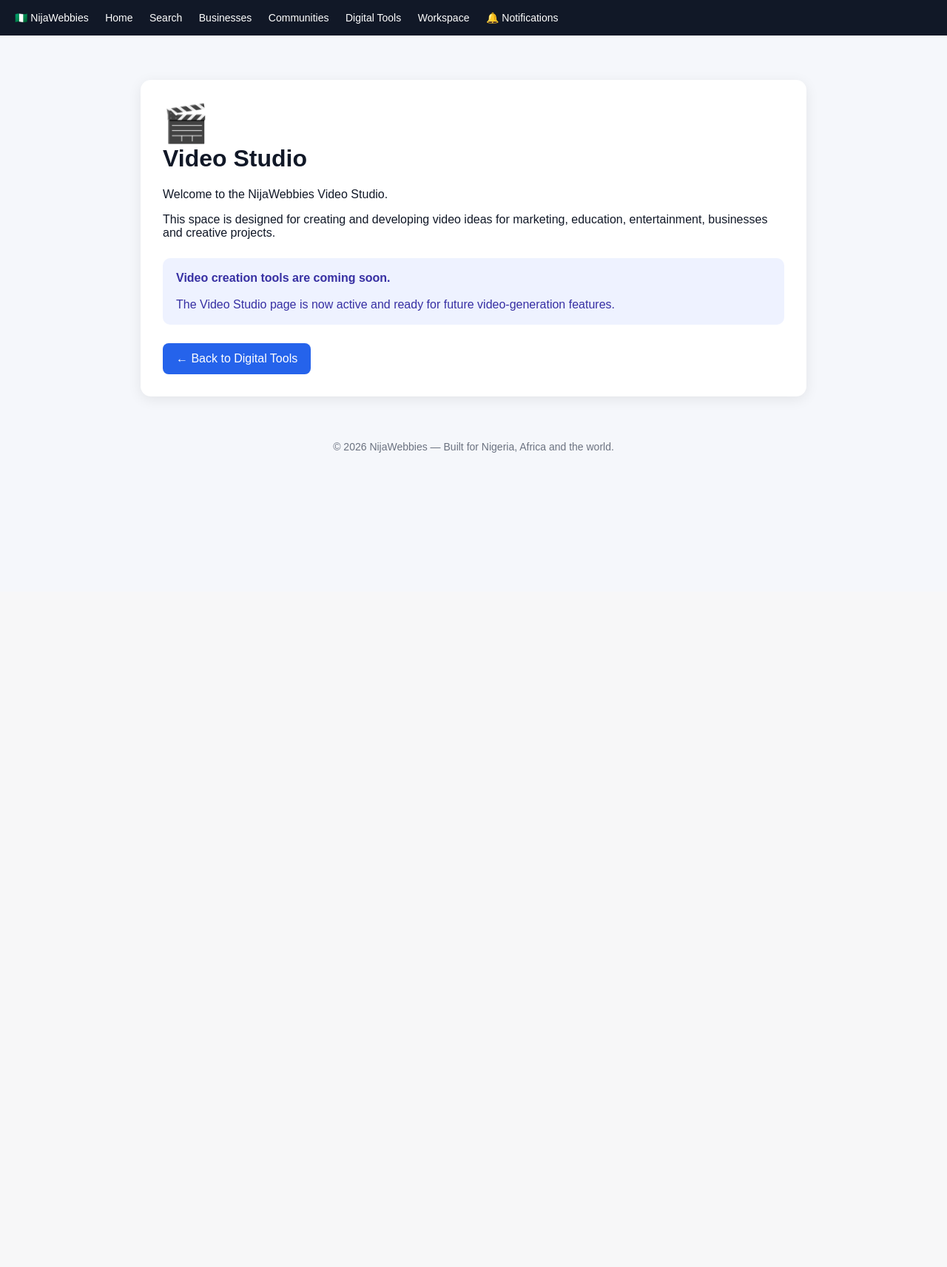
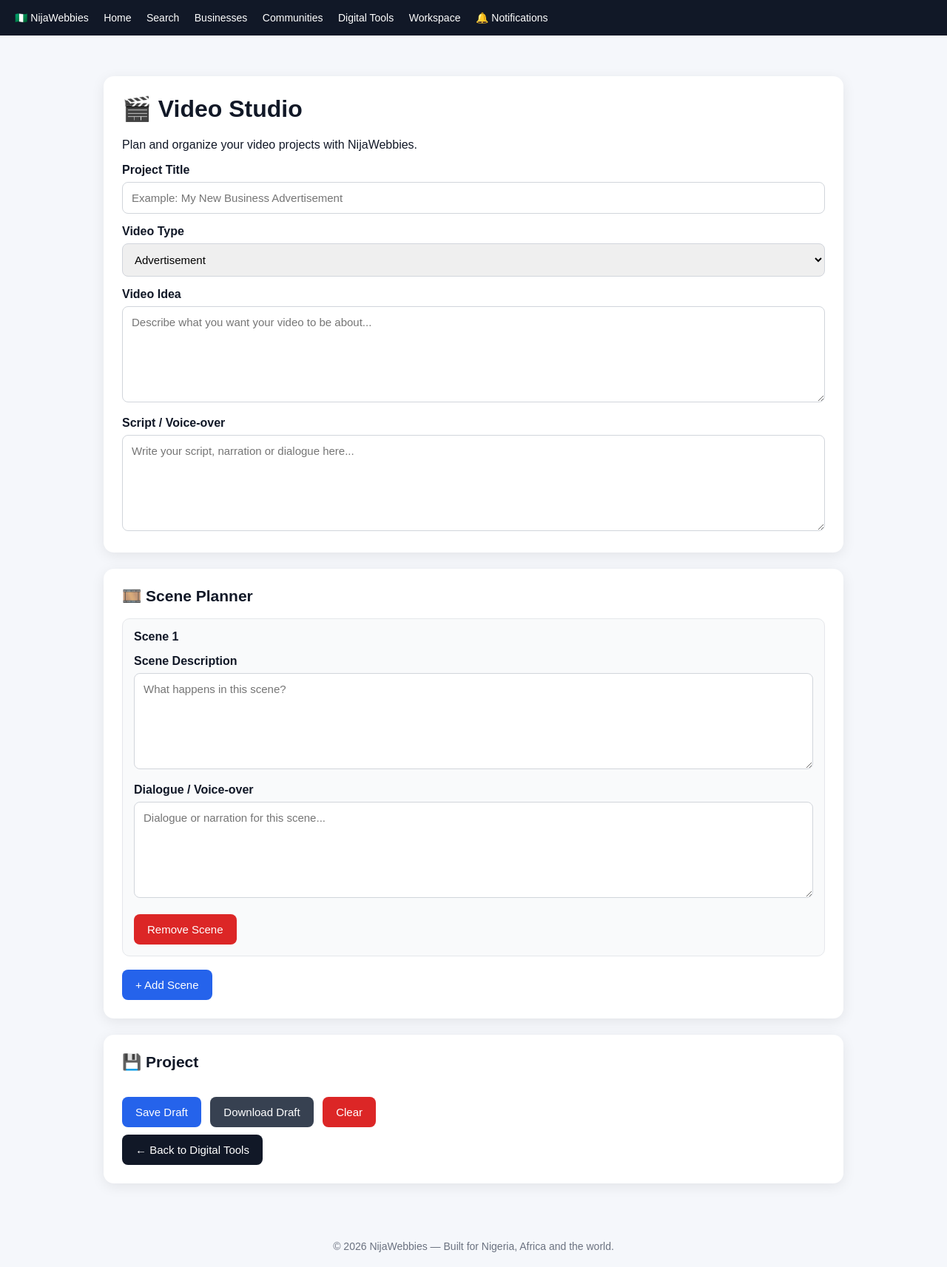
Before and after one commit to rajiolayinka77-lang/Nijawebbies, a Flask app: page /tools/video in a window 1280 px wide. Shown: the whole page at 74% size. Before the commit the page ends 612 px from the top, so only its background shows below. Run offline with Flask 3, Linux system fonts and the light colour scheme; the visitor is signed in with stand-in values (Sample User, id 1); some libraries are stand-ins or nearby versions.

Commit message:
Update video_studio.html

```diff
--- a/templates/video_studio.html
+++ b/templates/video_studio.html
@@ -1,12 +1,8 @@
-<!DOCTYPE html>
-<html lang="en">
+<!DOCTYPE html><html lang="en">
 <head>
     <meta charset="UTF-8">
     <meta name="viewport" content="width=device-width, initial-scale=1.0">
-
-    <title>Video Studio - NijaWebbies</title>
-
-    <style>
+    <title>Video Studio - NijaWebbies</title><style>
     body {
         margin: 0;
         font-family: Arial, sans-serif;
@@ -22,62 +18,114 @@
     nav a {
         color: white;
         text-decoration: none;
-            margin-right: 18px;
+        margin-right: 16px;
         font-size: 14px;
     }
 
     .container {
-            max-width: 900px;
-            margin: 40px auto;
+        max-width: 1000px;
+        margin: 35px auto;
         padding: 20px;
     }
 
     .card {
         background: white;
         border-radius: 14px;
-            padding: 30px;
+        padding: 25px;
+        margin-bottom: 22px;
         box-shadow: 0 4px 18px rgba(0,0,0,0.08);
     }
 
     h1 {
         margin-top: 0;
-            color: #111827;
     }
 
-        .icon {
-            font-size: 50px;
+    h2 {
+        margin-top: 0;
+        font-size: 21px;
     }
 
-        .notice {
-            margin-top: 25px;
-            padding: 18px;
-            background: #eef2ff;
+    label {
+        display: block;
+        font-weight: bold;
+        margin: 15px 0 7px;
+    }
+
+    input,
+    textarea,
+    select {
+        width: 100%;
+        box-sizing: border-box;
+        padding: 12px;
+        border: 1px solid #d1d5db;
+        border-radius: 8px;
+        font-size: 15px;
+        font-family: Arial, sans-serif;
+    }
+
+    textarea {
+        min-height: 130px;
+        resize: vertical;
+    }
+
+    .scene {
+        border: 1px solid #e5e7eb;
         border-radius: 10px;
-            color: #3730a3;
+        padding: 15px;
+        margin-top: 12px;
+        background: #f9fafb;
+    }
+
+    button,
+    .back {
+        display: inline-block;
+        border: none;
+        padding: 12px 18px;
+        border-radius: 8px;
+        font-size: 15px;
+        cursor: pointer;
+        text-decoration: none;
+    }
+
+    button {
+        background: #2563eb;
+        color: white;
+        margin-top: 18px;
+        margin-right: 8px;
+    }
+
+    button.secondary {
+        background: #374151;
+    }
+
+    button.danger {
+        background: #dc2626;
     }
 
     .back {
-            display: inline-block;
-            margin-top: 25px;
-            padding: 12px 18px;
-            background: #2563eb;
+        background: #111827;
         color: white;
-            text-decoration: none;
+        margin-top: 10px;
+    }
+
+    .message {
+        margin-top: 15px;
+        padding: 12px;
         border-radius: 8px;
+        background: #ecfdf5;
+        color: #166534;
+        display: none;
     }
 
     footer {
         text-align: center;
-            margin: 40px 0 20px;
+        margin: 35px 0 20px;
         color: #6b7280;
         font-size: 14px;
     }
 </style>
-</head>
 
-<body>
-
-<nav>
+</head><body><nav>
     <a href="/">🇳🇬 NijaWebbies</a>
     <a href="/">Home</a>
     <a href="/search">Search</a>
@@ -86,44 +134,185 @@
     <a href="/tools">Digital Tools</a>
     <a href="/workspace">Workspace</a>
     <a href="/notifications">🔔 Notifications</a>
-</nav>
+</nav><div class="container"><div class="card">
+    <h1>🎬 Video Studio</h1>
 
-<div class="container">
+    <p>
+        Plan and organize your video projects with NijaWebbies.
+    </p>
+
+    <label for="projectTitle">Project Title</label>
+    <input id="projectTitle" type="text"
+           placeholder="Example: My New Business Advertisement">
+
+    <label for="videoType">Video Type</label>
+    <select id="videoType">
+        <option>Advertisement</option>
+        <option>Educational Video</option>
+        <option>Comedy / Entertainment</option>
+        <option>Business Video</option>
+        <option>Social Media Video</option>
+        <option>Documentary</option>
+        <option>Short Film</option>
+        <option>Other</option>
+    </select>
+
+    <label for="videoIdea">Video Idea</label>
+    <textarea id="videoIdea"
+              placeholder="Describe what you want your video to be about..."></textarea>
+
+    <label for="script">Script / Voice-over</label>
+    <textarea id="script"
+              placeholder="Write your script, narration or dialogue here..."></textarea>
+</div>
 
 <div class="card">
+    <h2>🎞️ Scene Planner</h2>
 
-        <div class="icon">🎬</div>
+    <div id="scenes"></div>
 
-        <h1>Video Studio</h1>
+    <button type="button" onclick="addScene()">+ Add Scene</button>
+</div>
 
-        <p>
-            Welcome to the NijaWebbies Video Studio.
-        </p>
+<div class="card">
+    <h2>💾 Project</h2>
 
-        <p>
-            This space is designed for creating and developing
-            video ideas for marketing, education, entertainment,
-            businesses and creative projects.
-        </p>
+    <button type="button" onclick="saveProject()">Save Draft</button>
+    <button type="button" class="secondary" onclick="downloadProject()">
+        Download Draft
+    </button>
+    <button type="button" class="danger" onclick="clearProject()">
+        Clear
+    </button>
 
-        <div class="notice">
-            <strong>Video creation tools are coming soon.</strong>
-            <br><br>
-            The Video Studio page is now active and ready for
-            future video-generation features.
-        </div>
+    <div id="message" class="message"></div>
+
+    <br>
 
     <a class="back" href="/tools">
         ← Back to Digital Tools
     </a>
-
 </div>
 
-</div>
+</div><footer>
+    © 2026 NijaWebbies — Built for Nigeria, Africa and the world.
+</footer><script>
+    let sceneNumber = 0;
 
-<footer>
-    © 2026 NijaWebbies — Built for Nigeria, Africa and the world.
-</footer>
+    function addScene() {
+        sceneNumber++;
 
-</body>
+        const scene = document.createElement("div");
+        scene.className = "scene";
+        scene.id = "scene-" + sceneNumber;
+
+        scene.innerHTML = `
+            <strong>Scene ${sceneNumber}</strong>
+
+            <label>Scene Description</label>
+            <textarea class="scene-description"
+                placeholder="What happens in this scene?"></textarea>        <label>Dialogue / Voice-over</label>
+        <textarea class="scene-dialogue"
+            placeholder="Dialogue or narration for this scene..."></textarea>
+
+        <button type="button" class="danger"
+            onclick="this.parentElement.remove()">
+            Remove Scene
+        </button>
+    `;
+
+    document.getElementById("scenes").appendChild(scene);
+}
+
+function getProjectData() {
+    const scenes = [];
+
+    document.querySelectorAll(".scene").forEach((scene, index) => {
+        scenes.push({
+            number: index + 1,
+            description: scene.querySelector(".scene-description").value,
+            dialogue: scene.querySelector(".scene-dialogue").value
+        });
+    });
+
+    return {
+        title: document.getElementById("projectTitle").value,
+        type: document.getElementById("videoType").value,
+        idea: document.getElementById("videoIdea").value,
+        script: document.getElementById("script").value,
+        scenes: scenes
+    };
+}
+
+function saveProject() {
+    const data = getProjectData();
+
+    localStorage.setItem(
+        "nijawebbies_video_project",
+        JSON.stringify(data)
+    );
+
+    showMessage("Video project draft saved on this device.");
+}
+
+function downloadProject() {
+    const data = getProjectData();
+
+    let text = "NIJAWEBBIES VIDEO PROJECT\n\n";
+    text += "Project Title: " + data.title + "\n";
+    text += "Video Type: " + data.type + "\n\n";
+    text += "VIDEO IDEA\n";
+    text += data.idea + "\n\n";
+    text += "SCRIPT / VOICE-OVER\n";
+    text += data.script + "\n\n";
+    text += "SCENES\n";
+
+    data.scenes.forEach(scene => {
+        text += "\nScene " + scene.number + "\n";
+        text += "Description: " + scene.description + "\n";
+        text += "Dialogue: " + scene.dialogue + "\n";
+    });
+
+    const blob = new Blob([text], {type: "text/plain"});
+    const url = URL.createObjectURL(blob);
+
+    const link = document.createElement("a");
+    link.href = url;
+    link.download = "nijawebbies-video-project.txt";
+    link.click();
+
+    URL.revokeObjectURL(url);
+}
+
+function clearProject() {
+    if (!confirm("Clear this video project?")) {
+        return;
+    }
+
+    document.getElementById("projectTitle").value = "";
+    document.getElementById("videoIdea").value = "";
+    document.getElementById("script").value = "";
+    document.getElementById("scenes").innerHTML = "";
+    sceneNumber = 0;
+
+    localStorage.removeItem("nijawebbies_video_project");
+
+    showMessage("Video project cleared.");
+}
+
+function showMessage(message) {
+    const box = document.getElementById("message");
+    box.textContent = message;
+    box.style.display = "block";
+
+    setTimeout(() => {
+        box.style.display = "none";
+    }, 3000);
+}
+
+window.onload = function() {
+    addScene();
+};
+
+</script></body>
 </html>
```
Lines whose indentation alone changed are shown as unchanged.
